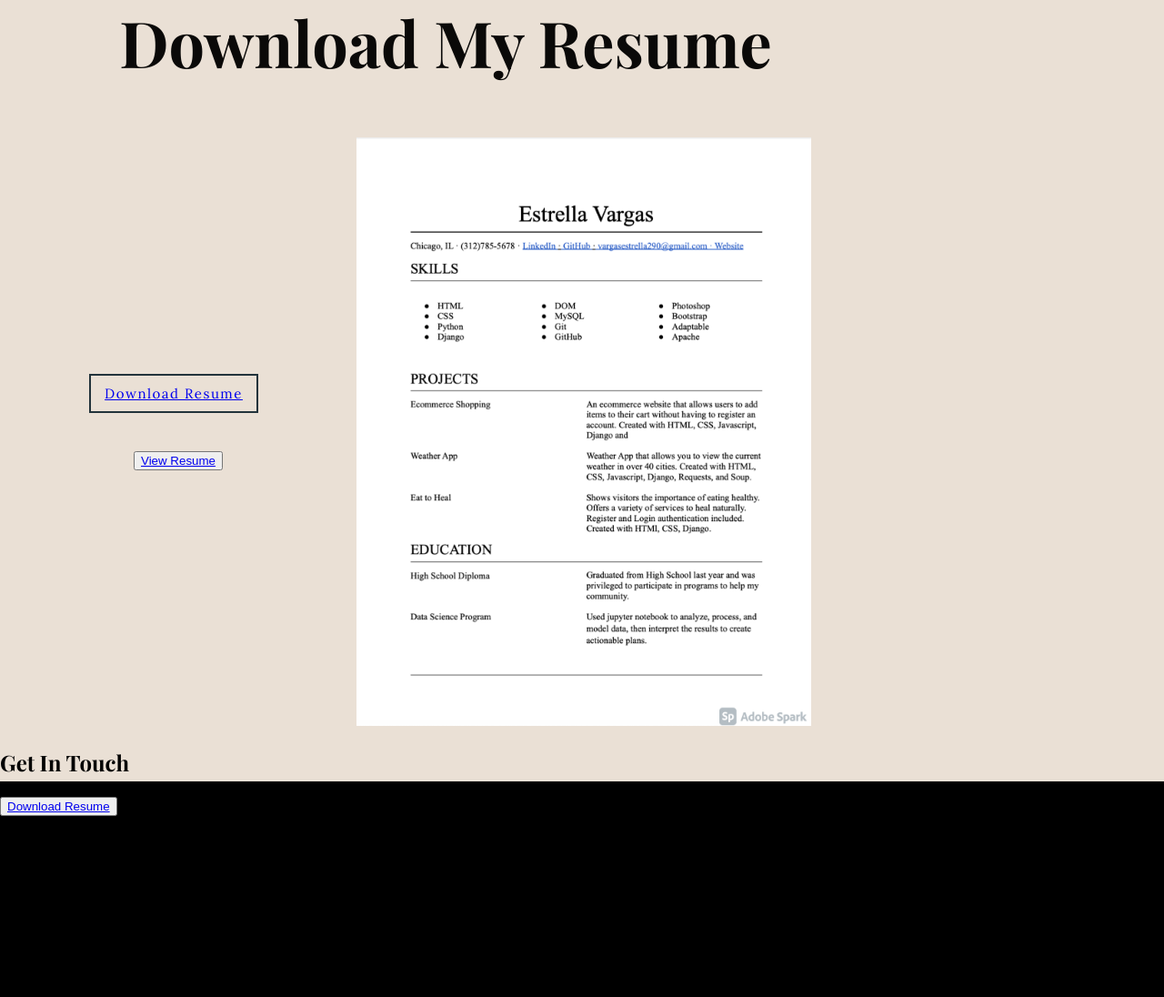
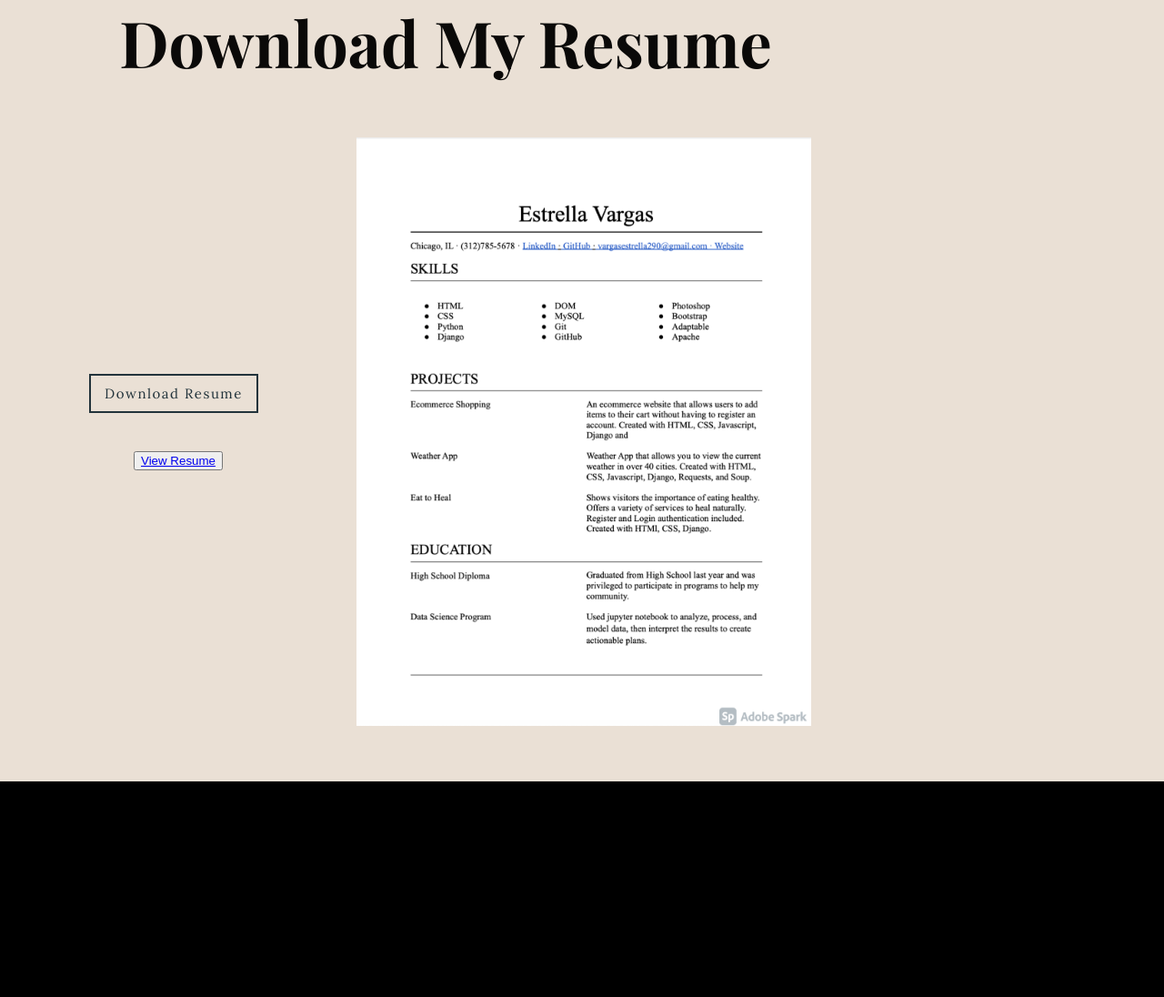
Before and after one commit to evargas1/Port, a Django app: page / in a window 1280 px wide. Shown: the part 2656-3752 px from the top of the page at 91% size. Run offline with Django 3.2, Linux system fonts and the light colour scheme; some libraries are stand-ins or nearby versions.

```diff
--- a/projects/templates/projects/index.html
+++ b/projects/templates/projects/index.html
@@ -63,6 +63,11 @@
         background-color: #22333ba6;
         color: var(--almond);
         text-decoration: none;
+    }
+    .main-butt button a{
+        color: var(--darkblue);
+        text-decoration: none;
+
     }
 
 
@@ -321,8 +326,6 @@
             </div>
         </div>
 
-        <h1>Get In Touch</h1>
-        <button><a href="{% static './img/resume.png' %}" download="resume.png">Download Resume</a></button>
 
 
     </section>
```
